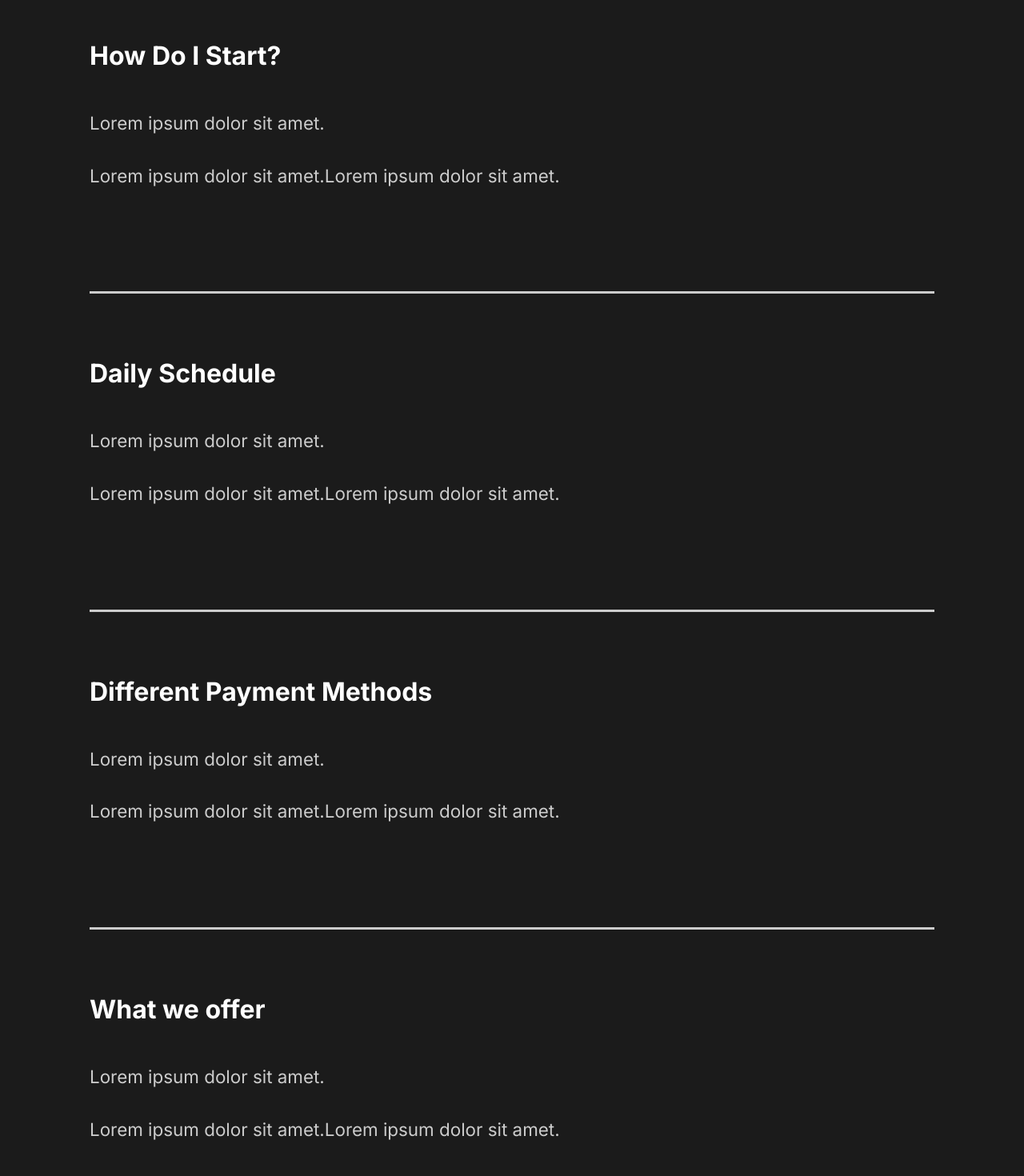
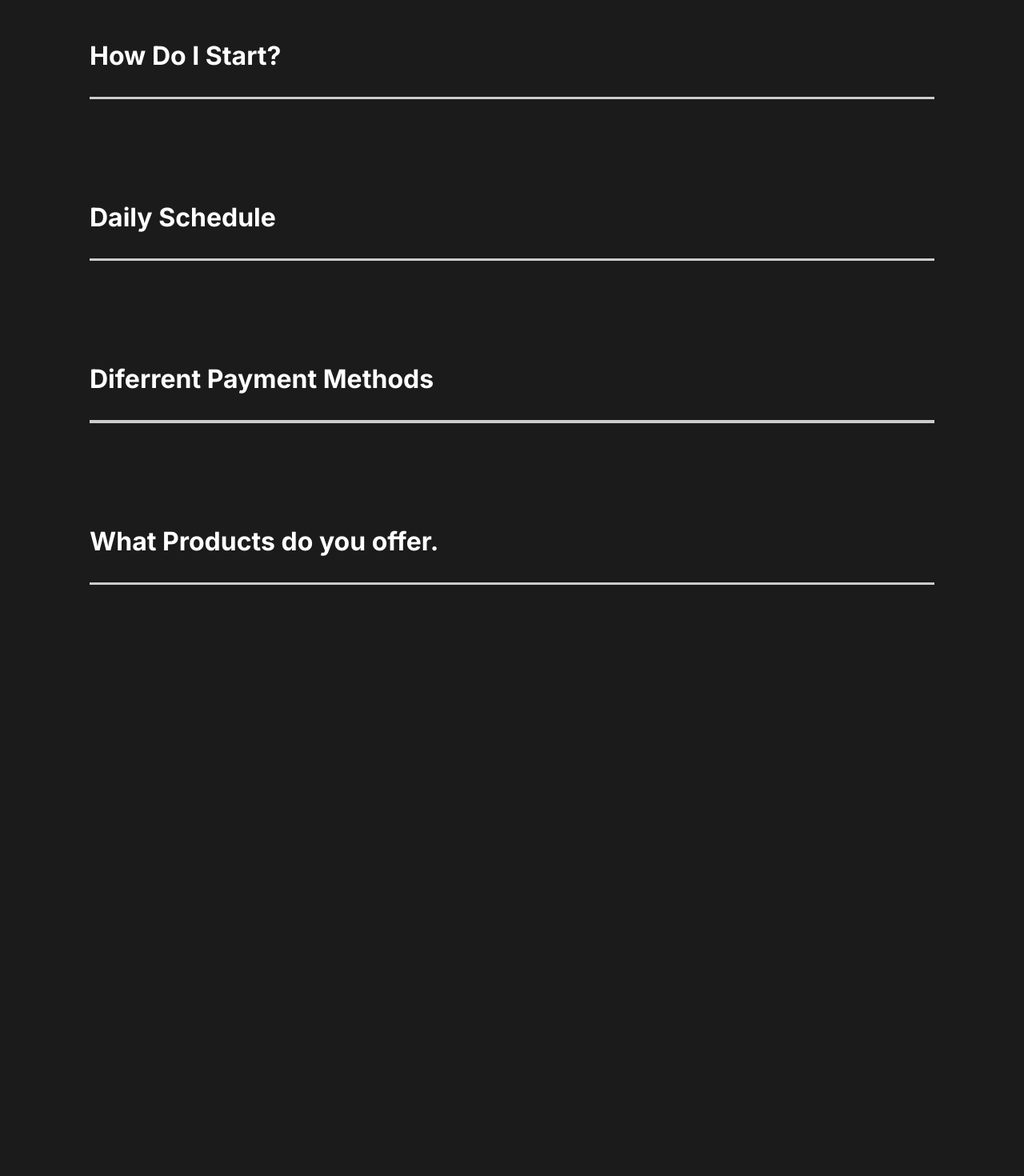
Before and after one commit to tasharry-max/photographer-portfolio, a React (Create React App) app: page / in a window 1280 px wide. Shown: the part 1780-3250 px from the top of the page at 80% size. After the commit the page ends 2647 px from the top, so only its background shows below. Built offline with nearby package versions, Linux system fonts and the light colour scheme.

Commit message:
animation

```diff
--- a/package.json
+++ b/package.json
@@ -6,7 +6,7 @@
     "@testing-library/jest-dom": "^5.11.6",
     "@testing-library/react": "^11.2.2",
     "@testing-library/user-event": "^12.6.0",
-    "framer-motion": "^3.1.1",
+    "framer-motion": "^2.9.5",
     "react": "^17.0.1",
     "react-dom": "^17.0.1",
     "react-intersection-observer": "^8.31.0",
--- a/src/animate.js
+++ b/src/animate.js
@@ -8,7 +8,7 @@
         y:0,
         transition:{
             duration:0.5,
-            when:'beforeChildren',
+
             staggerChildren:0.25,
         }
     },
@@ -33,7 +33,7 @@
     hidden: {opacity: 0},
     show: {
         opacity:1,
-        transition:{ease: 'easeOut', duration: 0.75}
+        transition:{ease: 'easeOut', duration: 1}
     }
 }
 
@@ -65,5 +65,12 @@
 
 export const sliderContainer = {
     hidden: {opacity:1},
-    show: {opacity:1, transitiom:{staggerChildren: 0.1, ease: "easeOut"}}
+    show: {opacity:1, transition:{staggerChildren: 0.1, ease: "easeOut"}}
 }
+
+export const scrollReveal = {
+    hidden: {opacity:0, scale:1.2, transition:{duration:0.5}},
+    show: {
+        opacity:1, scale:1, transition: {duration:0.5}
+    }
+}
--- a/src/components/FaqSection.js
+++ b/src/components/FaqSection.js
@@ -1,43 +1,55 @@
-import React from "react";
+import React, {useState} from "react";
 import styled from "styled-components";
-import {StyledAbout, StyledDescription, StyledImage, StyledHide} from "../styles";
+import {StyledAbout} from "../styles";
+import Toggle from './Toggle';
+import {AnimateSharedLayout} from 'framer-motion';
+import {useScroll} from './useScroll';
+import {scrollReveal} from '../animate';
 
 const FaqSection = () => {
+    const [element, controls] = useScroll();
     return (
-        <StyledFaq>
+        <StyledFaq variants={scrollReveal} ref={element} animate={controls} initial="hidden">
             <h2>Any questions <span>FAQ</span></h2>
-            <div className="question">
-                <h4>How Do I Start?</h4>
+        <AnimateSharedLayout >
+        <Toggle title="How Do I Start?">
           <div className="answer">
             <p>Lorem ipsum dolor sit amet.</p>
-                    <p>Lorem ipsum dolor sit amet.Lorem ipsum dolor sit amet.</p>
+            <p>
+              Lorem ipsum dolor sit, amet consectetur adipisicing elit. Sequi
+              autem accusamus ex laboriosam porro, adipisci quam voluptatum
+              magnam placeat corporis.
+            </p>
           </div>
-            </div>
-            <div className="faq-line"></div>
-            <div className="question">
-                <h4>Daily Schedule</h4>
+        </Toggle>
+        <Toggle title="Daily Schedule">
           <div className="answer">
             <p>Lorem ipsum dolor sit amet.</p>
-                    <p>Lorem ipsum dolor sit amet.Lorem ipsum dolor sit amet.</p>
+            <p>
+              Lorem ipsum dolor sit, amet consectetur adipisicing elit. Error,
+              totam.
+            </p>
           </div>
-            </div>
-            <div className="faq-line"></div>
-            <div className="question">
-                <h4>Different Payment Methods</h4>
+        </Toggle>
+        <Toggle title="Diferrent Payment Methods">
           <div className="answer">
             <p>Lorem ipsum dolor sit amet.</p>
-                    <p>Lorem ipsum dolor sit amet.Lorem ipsum dolor sit amet.</p>
+            <p>
+              Lorem ipsum, dolor sit amet consectetur adipisicing elit.
+              Necessitatibus, neque.
+            </p>
           </div>
-            </div>
-            <div className="faq-line"></div>
-            <div className="question">
-                <h4>What we offer</h4>
+        </Toggle>
+        <Toggle title="What Products do you offer.">
           <div className="answer">
             <p>Lorem ipsum dolor sit amet.</p>
-                    <p>Lorem ipsum dolor sit amet.Lorem ipsum dolor sit amet.</p>
+            <p>
+              Lorem ipsum, dolor sit amet consectetur adipisicing elit.
+              Necessitatibus, neque.
+            </p>
           </div>
-            </div>
-            <div className="faq-line"></div>
+        </Toggle>
+        </AnimateSharedLayout>
         </StyledFaq>
     )
 }
--- a/src/components/ServicesSection.js
+++ b/src/components/ServicesSection.js
@@ -1,16 +1,19 @@
 import React from "react";
 //Icons
-import clock from '../img/clock.svg';
-import diaphragm from '../img/diaphragm.svg';
-import money from '../img/money.svg';
-import teamwork from '../img/teamwork.svg';
+import clock from "../img/clock.svg";
+import diaphragm from "../img/diaphragm.svg";
+import money from "../img/money.svg";
+import teamwork from "../img/teamwork.svg";
 import home2 from "../img/home2.png";
-import {StyledAbout, StyledDescription, StyledImage, StyledHide} from '../styles';
-import styled from 'styled-components';
+import {StyledAbout, StyledDescription, StyledImage, StyledHide} from "../styles";
+import styled from "styled-components";
+import {scrollReveal} from '../animate';
+import {useScroll} from './useScroll';
 
 const ServicesSection = () => {
+    const [element, controls] = useScroll();
     return (
-        <StyledServices>
+        <StyledServices ref={element} variants={scrollReveal} animate={controls} initial="hidden">
             <StyledDescription>
                 <h2>High <span>quality</span> service.</h2>
                 <StyledCards>
--- /dev/null
+++ b/src/components/Toggle.js
@@ -0,0 +1,15 @@
+import { motion } from 'framer-motion';
+import React, {useState} from 'react';
+
+const Toggle = ({children, title}) => {
+    const [toggle, setToggle] = useState(false);
+    return(
+        <motion.div layout className="question" onClick={() => setToggle(!toggle)}>
+            <motion.h4 layout>{title}</motion.h4>
+                {toggle ? children : ''}
+            <div className="faq-line"></div>
+        </motion.div>
+    )
+}
+
+export default Toggle;
--- /dev/null
+++ b/src/components/useScroll.js
@@ -0,0 +1,14 @@
+import {useInView} from "react-intersection-observer";
+import {useAnimation} from "framer-motion";
+
+
+export const useScroll = () => {
+    const controls = useAnimation();
+    const [element, view] = useInView({treshold:0.25});
+    if(view){
+        controls.start("show")}
+    else {
+        controls.start("hidden")
+    }
+    return [element, controls];
+}
--- a/src/pages/OurWork.js
+++ b/src/pages/OurWork.js
@@ -6,8 +6,12 @@
 import goodtimes from '../img/goodtimes-small.png';
 import {motion} from "framer-motion";
 import {pageAnimation, fade, photoAnim, lineAnim, slider, sliderContainer} from "../animate";
+import {useScroll} from '../components/useScroll';
+import {scrollReveal} from '../animate';
 
  const OurWork = () => {
+    const [element, controls] = useScroll();
+    const [element2, controls2] = useScroll();
     return(
         <StyledWork variants={pageAnimation} initial="hidden" animate="show" exit="exit" style={{background:"#fff"}}>
             <motion.div  variants={sliderContainer}>
@@ -16,7 +20,7 @@
                 <Frame3 variants={slider}></Frame3>
                 <Frame4 variants={slider}></Frame4>
             </motion.div>
-            <StyledMovie>
+            <StyledMovie >
                 <motion.h2 variants={fade}>The Athlete</motion.h2>
                 <motion.div variants={lineAnim} className="line"></motion.div>
                 <Link to="/work/the-athlete">
@@ -25,14 +29,14 @@
                     </Hide>
                 </Link>
             </StyledMovie>
-            <StyledMovie>
+            <StyledMovie ref={element} animate={controls} variants={fade} initial="hidden">
                 <h2>The Racer</h2>
                 <div className="line"></div>
                 <Link to="/work/the-racer">
                     <img src={theracer} alt="racer"/>
                 </Link>
             </StyledMovie>
-            <StyledMovie>
+            <StyledMovie ref={element2} animate={controls2} variants={fade} initial="hidden">
                 <h2>The Good Times</h2>
                 <div className="line"></div>
                 <Link to="/work/good-times">
@@ -51,7 +55,7 @@
         padding: 1rem 0;
     }
  `
- const StyledMovie = styled.div`
+ const StyledMovie = styled(motion.div)`
     padding-bottom:7rem;
     .line{
         height: 0.3rem;
--- a/src/styles.js
+++ b/src/styles.js
@@ -1,6 +1,7 @@
 import styled from 'styled-components';
+import {motion} from 'framer-motion';
 
-export const StyledAbout = styled.div`
+export const StyledAbout = styled(motion.div)`
     min-height:90vh;
     display:flex;
     align-items:center;
```
Also changed, not shown: 2 other files (tests, documents, lock files or other folders). Lines whose indentation alone changed are shown as unchanged.
